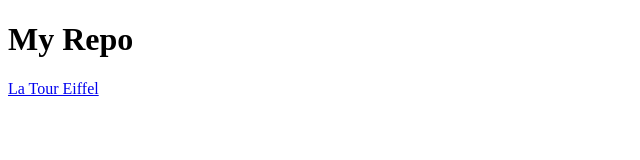
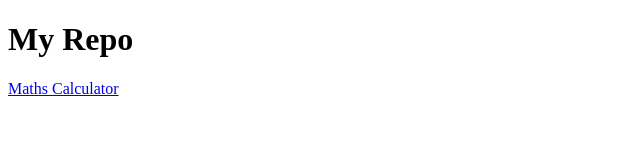
Before and after one commit to ottogibbon/ottogibbon.github.io, a plain HTML site: page index.html in a window 1280 px wide. Shown: the full height of the page, 0-640 px from the left. Drawn offline with Linux system fonts and the light colour scheme.

Commit message:
Update index.html

```diff
--- a/index.html
+++ b/index.html
@@ -4,7 +4,7 @@
   </head>
   <body>
     <h1> My Repo </h1>
-    <a href="https://ottogibbon.github.io/maths/maths.html" target="_self">La Tour Eiffel</a>
+    <a href="https://ottogibbon.github.io/maths/maths.html" target="_self">Maths Calculator</a>
 
 
 
```
